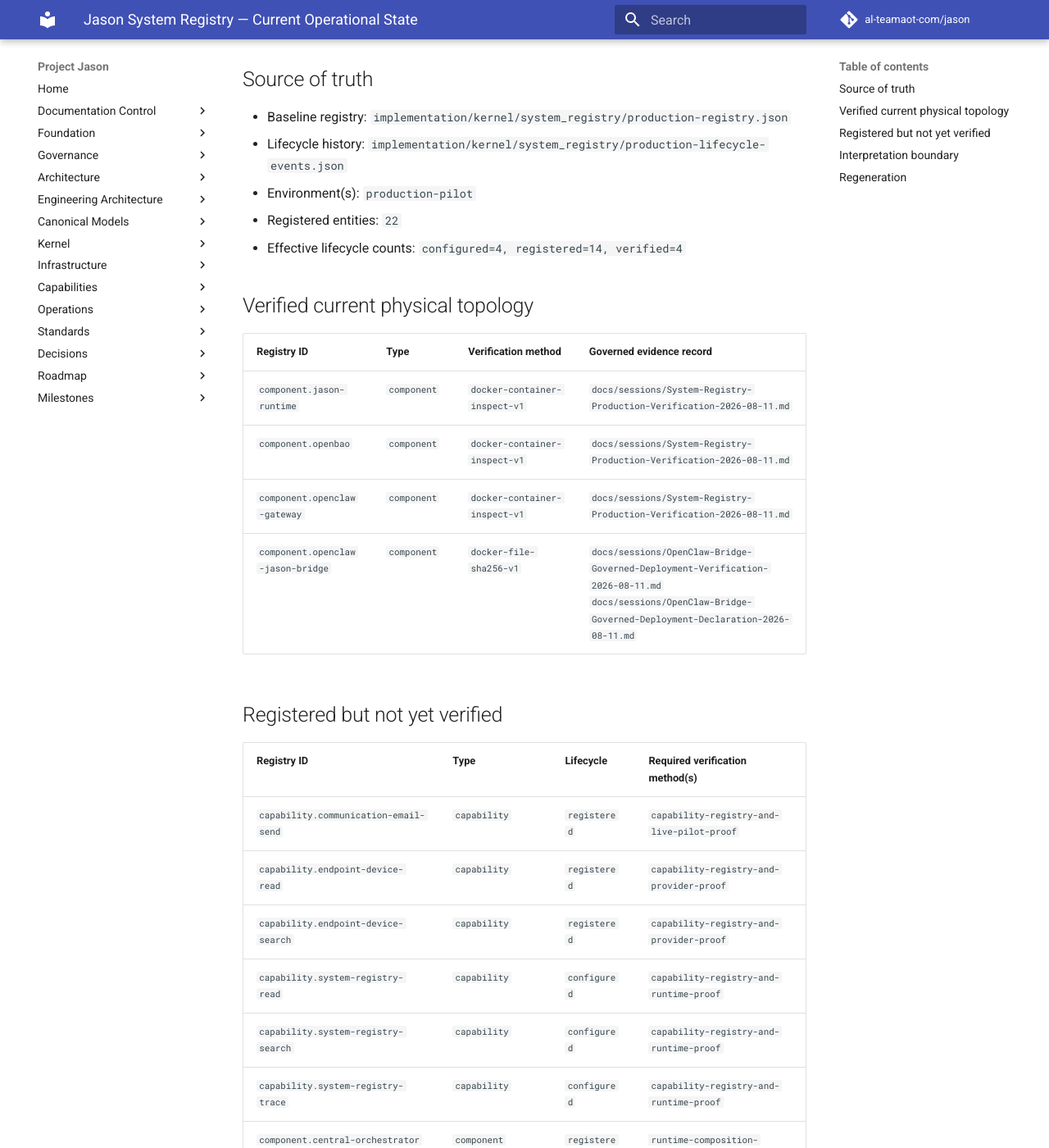
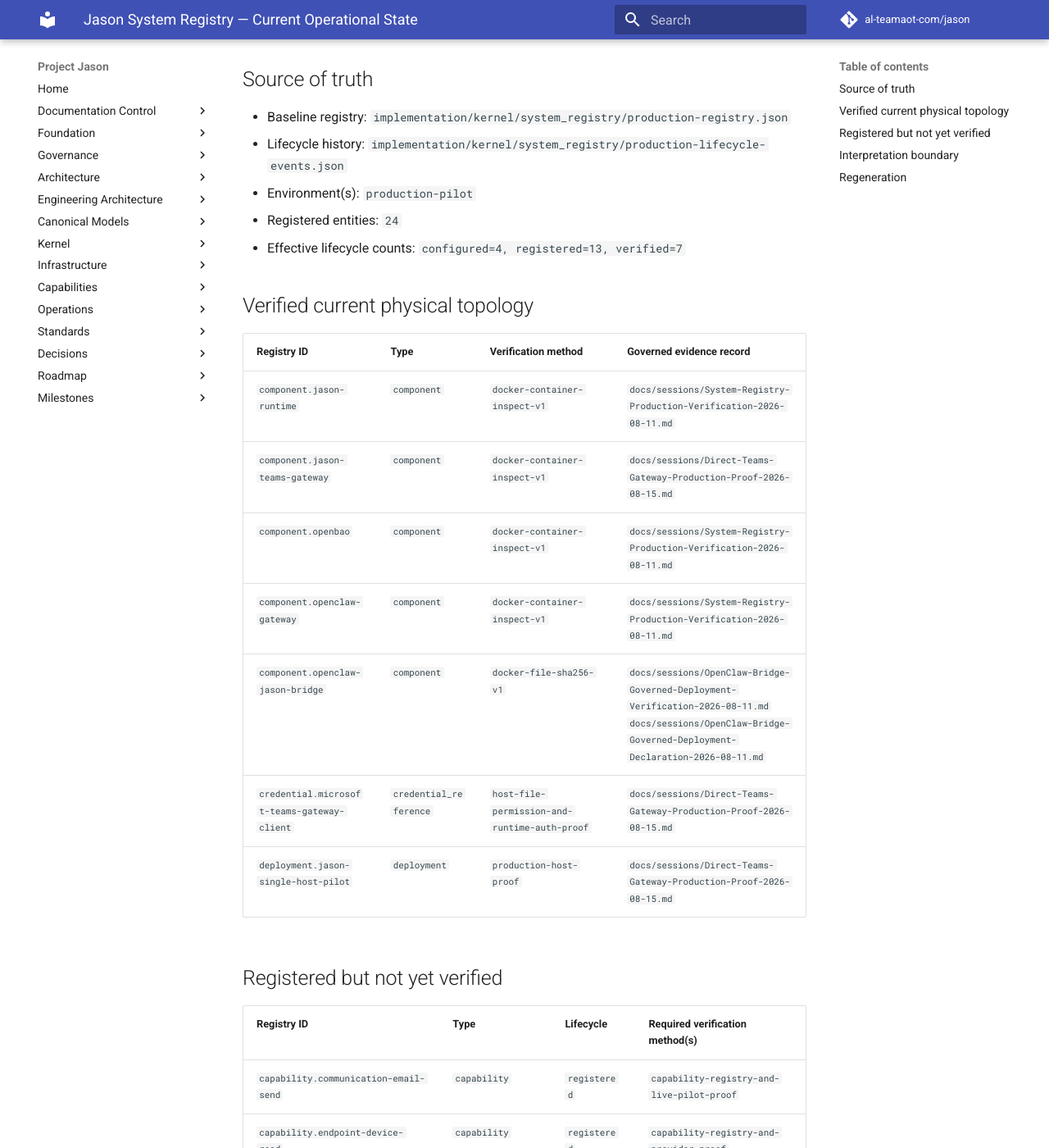
Before and after one commit to al-teamaot-com/jason, an MkDocs documentation site: the page built from docs/operations/System-Registry-Current-Operational-State.md, in a window 1280 px wide and 1400 px high, scrolled down 208 px. Shown: the whole window at 82% size. Built offline with MkDocs 1.6.1 and Material for MkDocs 9.7.7, drawn with Linux system fonts in a browser that asks for light colours; comment, search, counter and statistics services are not loaded; some of the changed text lies outside the part shown.

Commit message:
Regenerate operational state for direct Teams ingress

```diff
--- a/docs/operations/System-Registry-Current-Operational-State.md
+++ b/docs/operations/System-Registry-Current-Operational-State.md
@@ -7,17 +7,20 @@
 - Baseline registry: `implementation/kernel/system_registry/production-registry.json`
 - Lifecycle history: `implementation/kernel/system_registry/production-lifecycle-events.json`
 - Environment(s): `production-pilot`
-- Registered entities: `22`
-- Effective lifecycle counts: `configured=4, registered=14, verified=4`
+- Registered entities: `24`
+- Effective lifecycle counts: `configured=4, registered=13, verified=7`
 
 ## Verified current physical topology
 
 | Registry ID | Type | Verification method | Governed evidence record |
 |---|---|---|---|
 | `component.jason-runtime` | `component` | `docker-container-inspect-v1` | `docs/sessions/System-Registry-Production-Verification-2026-08-11.md` |
+| `component.jason-teams-gateway` | `component` | `docker-container-inspect-v1` | `docs/sessions/Direct-Teams-Gateway-Production-Proof-2026-08-15.md` |
 | `component.openbao` | `component` | `docker-container-inspect-v1` | `docs/sessions/System-Registry-Production-Verification-2026-08-11.md` |
 | `component.openclaw-gateway` | `component` | `docker-container-inspect-v1` | `docs/sessions/System-Registry-Production-Verification-2026-08-11.md` |
 | `component.openclaw-jason-bridge` | `component` | `docker-file-sha256-v1` | `docs/sessions/OpenClaw-Bridge-Governed-Deployment-Verification-2026-08-11.md`<br>`docs/sessions/OpenClaw-Bridge-Governed-Deployment-Declaration-2026-08-11.md` |
+| `credential.microsoft-teams-gateway-client` | `credential_reference` | `host-file-permission-and-runtime-auth-proof` | `docs/sessions/Direct-Teams-Gateway-Production-Proof-2026-08-15.md` |
+| `deployment.jason-single-host-pilot` | `deployment` | `production-host-proof` | `docs/sessions/Direct-Teams-Gateway-Production-Proof-2026-08-15.md` |
 
 ## Registered but not yet verified
 
```
Also changed, not shown: other parts of docs/operations/System-Registry-Current-Operational-State.md (+0 -1 lines).
